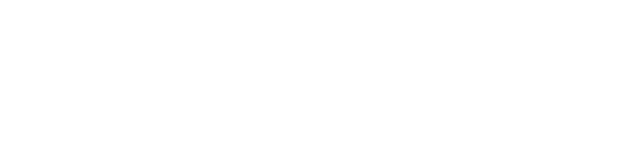
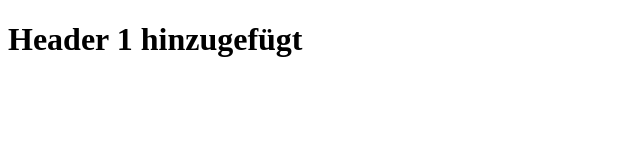
Before and after one commit to SEA-W6-MF/my-super-website, a plain HTML site: page index.html in a window 1280 px wide. Shown: the whole page, without its empty margins (0-640 px from the left). Drawn offline with Linux system fonts and the light colour scheme.

Commit message:
Update index.html

```diff
--- a/index.html
+++ b/index.html
@@ -2,9 +2,9 @@
 <html>
 <head>
   <meta charset="UTF-8">
-  <title>title</title>
+  <title>Tietel geändert</title>
 </head>
 <body>
-
+  <h1> Header 1 hinzugefügt </h1>
 </body>
 </html>
```
